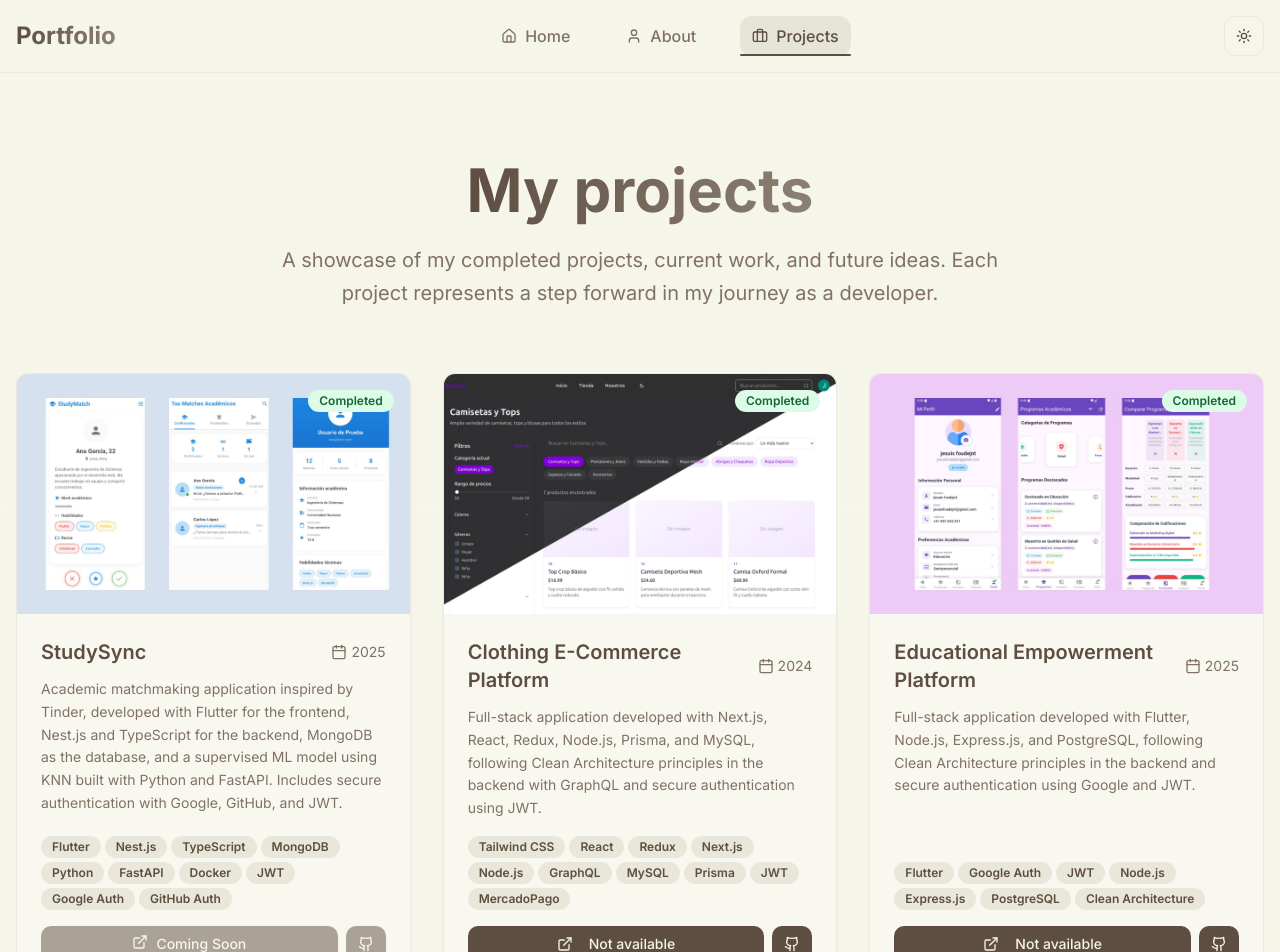
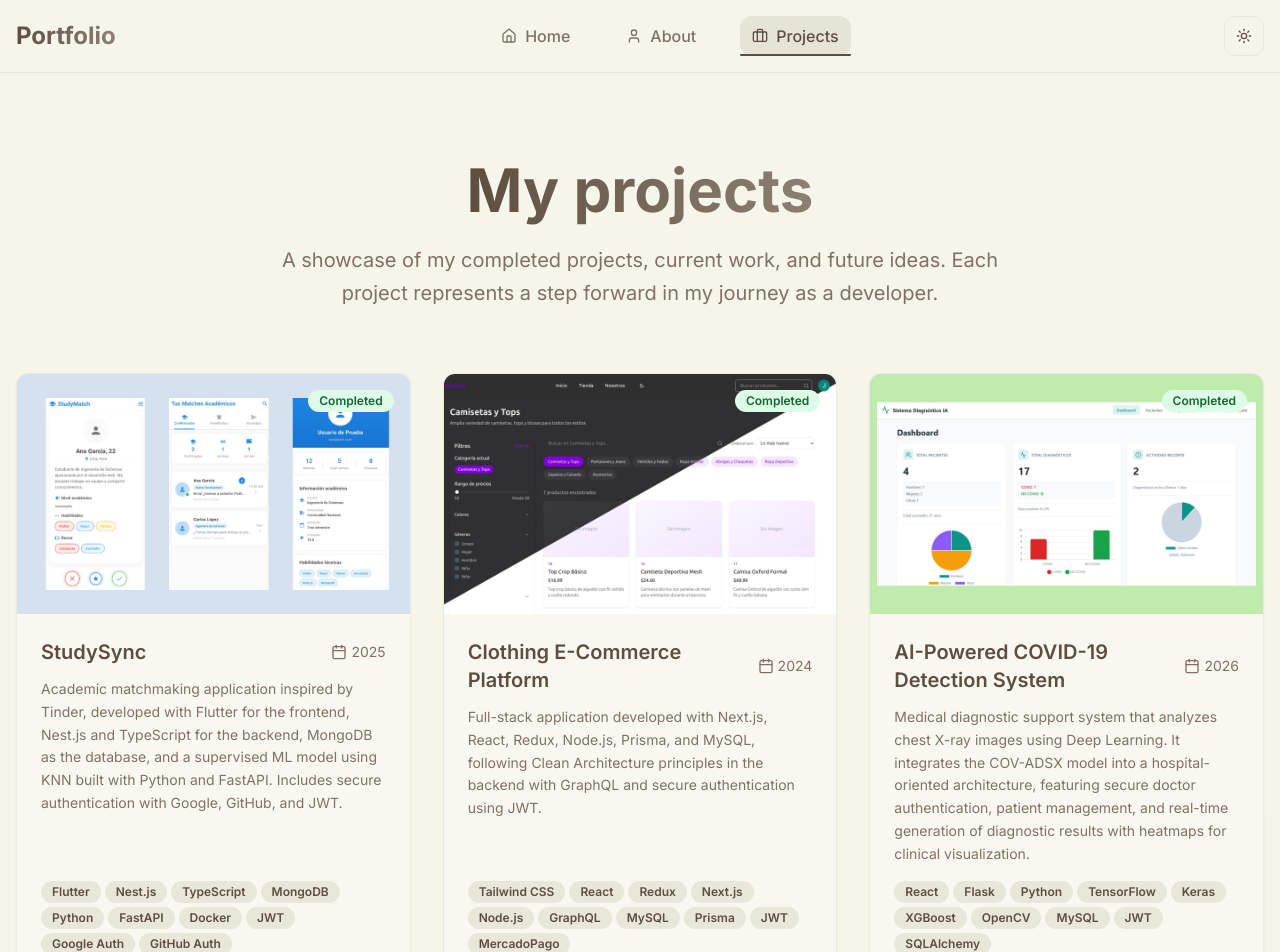
Before and after one commit to ISAASPWDI/my_portfolio, a React (Vite) app: page /projects in a window 1280 px wide. Shown: the top 952 px of the page. Built offline with nearby package versions, Linux system fonts and the light colour scheme.

Commit message:
adding 1 more project

```diff
--- a/src/pages/Projects.tsx
+++ b/src/pages/Projects.tsx
@@ -47,6 +47,28 @@ export default function Projects() {
       liveUrl: "#nosource",
       githubUrl: "https://github.com/ISAASPWDI/clothing_ecommerce_backend",
       date: "2024",
+      status: "Completed",
+    },
+    {
+      title: "AI-Powered COVID-19 Detection System",
+      description:
+        "Medical diagnostic support system that analyzes chest X-ray images using Deep Learning. It integrates the COV-ADSX model into a hospital-oriented architecture, featuring secure doctor authentication, patient management, and real-time generation of diagnostic results with heatmaps for clinical visualization.",
+      image: "/images/projects/covid-detection-app.jpg",
+      technologies: [
+        "React",
+        "Flask",
+        "Python",
+        "TensorFlow",
+        "Keras",
+        "XGBoost",
+        "OpenCV",
+        "MySQL",
+        "JWT",
+        "SQLAlchemy",
+      ],
+      liveUrl: "https://covid-detection-app.netlify.app/",
+      githubUrl: "https://github.com/tu-usuario/covid-detection-flask-react",
+      date: "2026",
       status: "Completed",
     },
     {
@@ -206,7 +228,7 @@ export default function Projects() {
         "Regex",
         "Responsive Design",
       ],
-      liveUrl: "#nosource",
+      liveUrl: "https://personalprojectsaa.netlify.app/",
       githubUrl: "https://github.com/ISAASPWDI/personalProjects",
       date: "2023",
       status: "Completed",
```
Also changed, not shown: public/images/projects/covid-detection-app.jpg (added).
